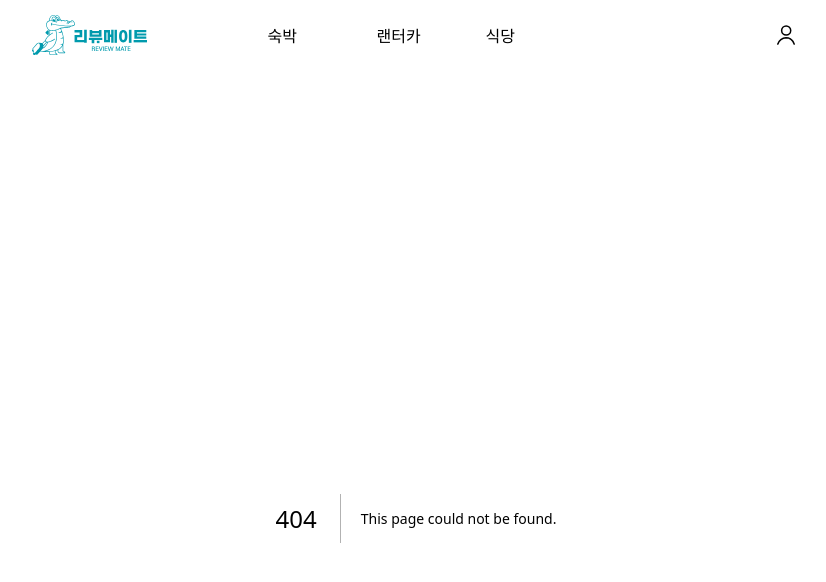
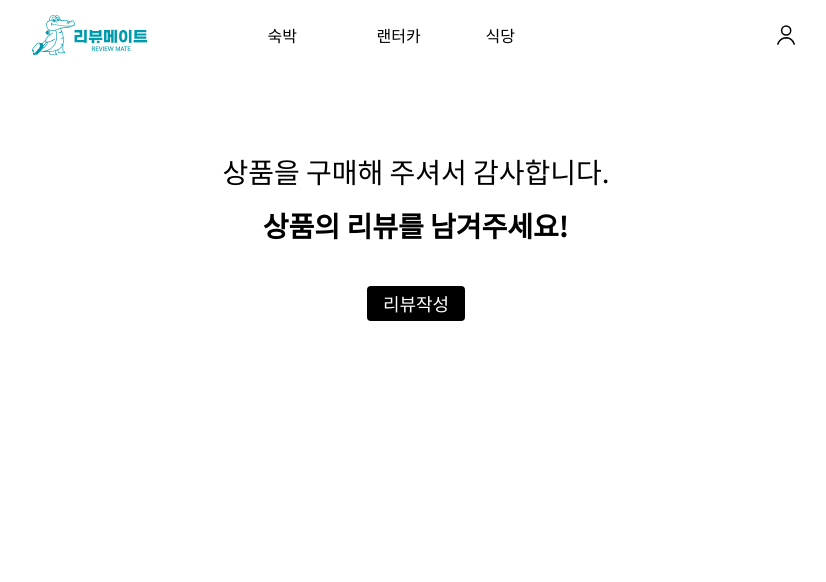
Before and after one commit to Review-Mate/Review-Mate-Demo, a Next.js app: page /demo/beforeReview in a window 1280 px wide. Before the commit this address had no page. Shown: the top 582 px of the page, without its empty margins (224-1050 px from the left). Built offline with nearby package versions, Linux system fonts and the light colour scheme.

Commit message:
feat: 리뷰 작성 페이지로의 이동과정 추가 (related to: #21)

```diff
--- a/components/write/Top.tsx
+++ b/components/write/Top.tsx
@@ -7,7 +7,6 @@ type Props = {};
 export default function WritePageTopInfo({}: Props) {
   return (
     <div>
-      <h1 className='text-title font-bold mb-10'>리뷰 작성</h1>
       <div className='flex flex-row'>
         <Image src={hotel1} alt='상품 사진' width={250} height={180} />
         <div className='flex flex-col justify-between ml-5 py-2'>
--- /dev/null
+++ b/pages/demo/beforeReview.tsx
@@ -0,0 +1,41 @@
+import Image from 'next/image';
+import Link from 'next/link';
+import React, { useEffect, useState } from 'react';
+
+type Props = {};
+
+export default function BeforeReview({}: Props) {
+  const [loading, setLoading] = useState(true);
+
+  useEffect(() => {
+    setTimeout(() => {
+      setLoading(false);
+    }, 1000);
+  }, []);
+
+  return (
+    <div className='flex flex-col items-center pt-8'>
+      {loading && (
+        <Image
+          src='/images/loading.png'
+          alt='로딩'
+          width={40}
+          height={40}
+          className='animate-spin animate-loading'
+        />
+      )}
+      <h1 className='text-heading animate-appear4 opacity-0'>
+        상품을 구매해 주셔서 감사합니다.
+      </h1>
+      <h1 className='text-heading mt-3 font-bold animate-appear5 opacity-0'>
+        상품의 리뷰를 남겨주세요!
+      </h1>
+      <Link
+        href='/demo/review/write'
+        className='bg-black text-white mt-10 p-1 px-4 rounded mt-1 text-body1 opacity-0 animate-appear6'
+      >
+        리뷰작성
+      </Link>
+    </div>
+  );
+}
--- /dev/null
+++ b/pages/demo/purchase.tsx
@@ -0,0 +1,24 @@
+import WritePageTopInfo from '@/components/write/Top';
+import Link from 'next/link';
+import React from 'react';
+
+type Props = {};
+
+export default function Purchase({}: Props) {
+  return (
+    <div className='flex-col'>
+      <h1 className='text-title font-bold mb-7 bg-gray06 w-full p-1.5 px-3 animate-appear1 opacity-0'>
+        🛒 리뷰 작성을 위해 상품 구매가 필요합니다!
+      </h1>
+      <div className='animate-appear2 opacity-0'>
+        <WritePageTopInfo />
+        <Link
+          href='/demo/beforeReview'
+          className='float-right bg-black text-white p-1 px-4 rounded mt-1 text-body1 animate-pulse'
+        >
+          구매하기
+        </Link>
+      </div>
+    </div>
+  );
+}
--- a/pages/demo/review/write.tsx
+++ b/pages/demo/review/write.tsx
@@ -12,6 +12,7 @@ export default function WritePage({}: Props) {
   return (
     <div>
       <Seo title='ReviewMate | 리뷰작성' />
+      <h1 className='text-title font-bold mb-10'>리뷰 작성</h1>
       <WritePageTopInfo />
       <iframe
         ref={iframeRef}
--- a/pages/index.tsx
+++ b/pages/index.tsx
@@ -23,7 +23,7 @@ export default function Home() {
       <LinkBox
         title='리뷰작성페이지'
         content='리뷰 목록 위젯이 삽입된 리뷰작성페이지 체험하기'
-        link='/demo/review/write'
+        link='/demo/purchase'
       />
     </main>
   );
--- a/tailwind.config.ts
+++ b/tailwind.config.ts
@@ -53,6 +53,20 @@ const config: Config = {
         num3: '1.25rem',
         num4: '0.875rem',
       },
+      keyframes: {
+        appear: {
+          '0%': { opacity: '0', transform: 'translateY(50px)' },
+          '100%': { opacity: '1', transform: 'translateY(0)' },
+        },
+      },
+      animation: {
+        appear1: 'appear 2s 0s ease-out forwards',
+        appear2: 'appear 2s 0.4s ease-out forwards',
+        appear3: 'appear 2s 0.6s ease-out forwards',
+        appear4: 'appear 2s 1.0s ease-out forwards',
+        appear5: 'appear 2s 1.4s ease-out forwards',
+        appear6: 'appear 2s 1.6s ease-out forwards',
+      },
     },
   },
   plugins: [],
```
Also changed, not shown: public/images/loading.png (added).
